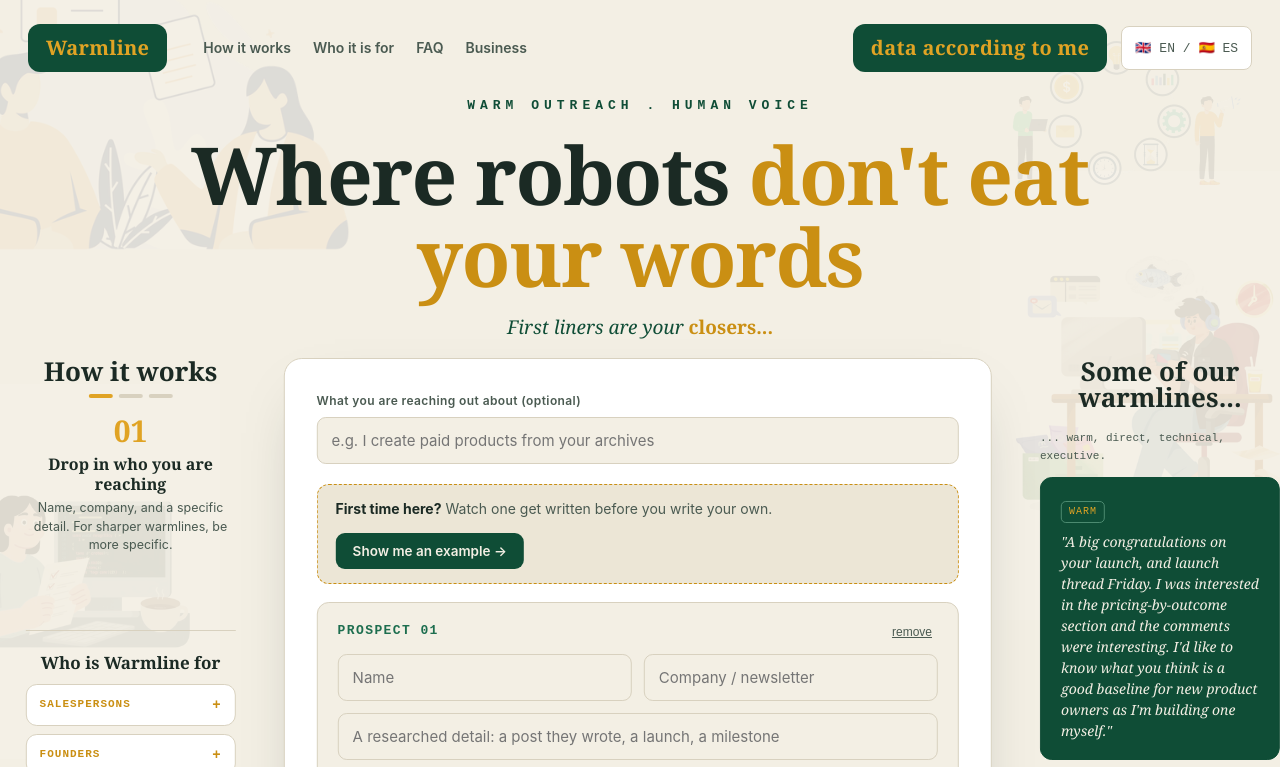
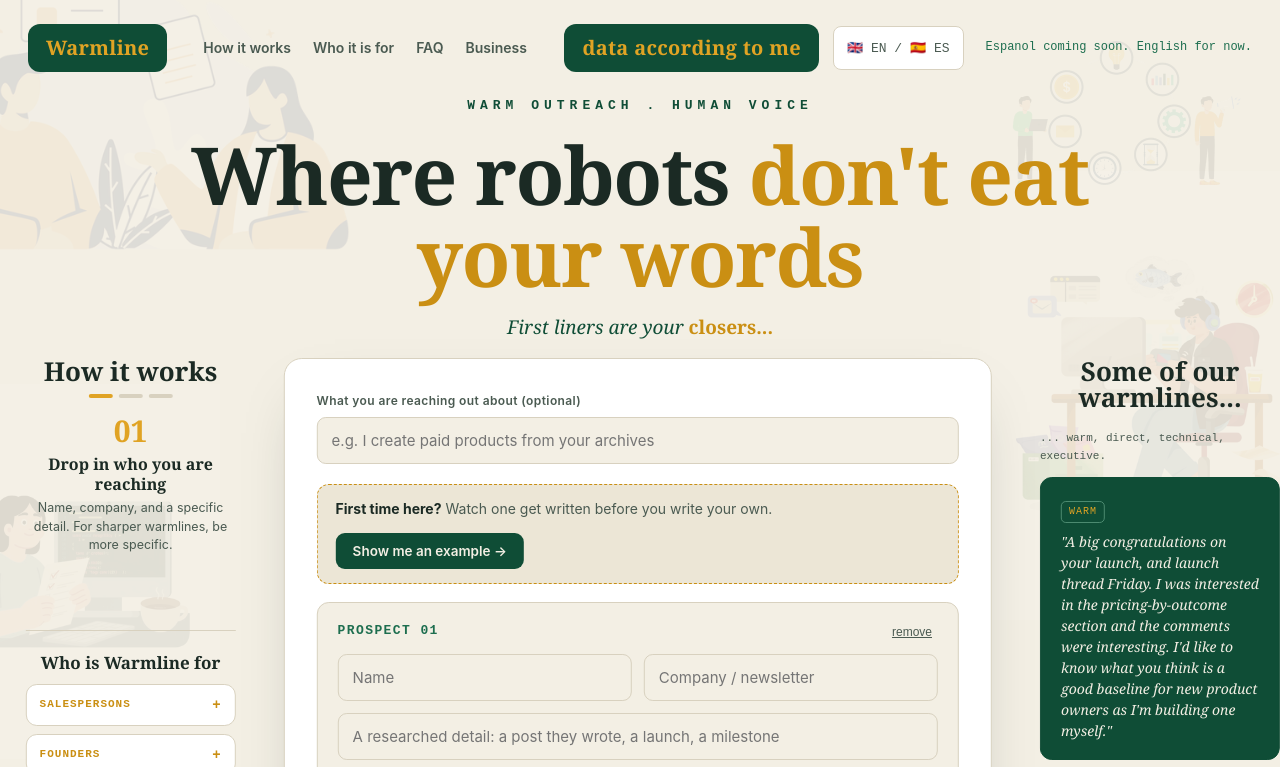
Before and after one commit to YummyAmy/Warmline, a website: page index.html in a window 1280 px wide. Both pictures are taken after a click on the button "Language: English. Spanish is coming.". Shown: the top 767 px of the page. Drawn offline with Linux system fonts and the light colour scheme; no server answers.

Commit message:
restore language script without popup, no script fallback

```diff
--- a/index.html
+++ b/index.html
@@ -194,6 +194,8 @@ input.f:focus,.offer:focus{border-color:var(--green);box-shadow:0 0 0 3px rgba(2
 }
 
 .anchor{display:block;height:0;scroll-margin-top:90px}
+.langnote{display:none;font-family:'Courier New',monospace;font-size:12px;color:var(--green);margin-left:8px}
+.langnote.show{display:inline;animation:fade .3s forwards}
 .skip{position:absolute;left:-9999px;top:0;background:var(--green-deep);color:var(--paper);padding:12px 18px;border-radius:0 0 10px 0;z-index:99;text-decoration:none;font-size:14px}
 .skip:focus{left:0}
 a:focus-visible,button:focus-visible,summary:focus-visible{outline:3px solid var(--gold-text);outline-offset:3px;border-radius:6px}
@@ -415,7 +417,7 @@ a.uc-link{text-decoration:none;border-color:var(--green)}a.uc-link h4{color:var(
   <div class="top">
     <div class="brandnav"><a class="brand" href="#top">Warmline</a>
     <nav class="nav"><a href="#how">How it works</a><a href="#who">Who it is for</a><a href="#faq">FAQ</a><a href="#work">Business</a></nav></div>
-    <div class="topright"><a class="tagr" href="https://ameikpe.substack.com" target="_blank" rel="noopener">data according to me</a><button class="langbtn" id="lang"><span>🇬🇧 EN</span> / <span>🇪🇸 ES</span></button></div>
+    <div class="topright"><a class="tagr" href="https://ameikpe.substack.com" target="_blank" rel="noopener">data according to me</a><button type="button" class="langbtn" id="lang" aria-label="Language: English. Spanish is coming."><span>🇬🇧 EN</span> / <span>🇪🇸 ES</span></button></div>
   </div>
   </div></div>
 
@@ -486,6 +488,7 @@ a.uc-link{text-decoration:none;border-color:var(--green)}a.uc-link h4{color:var(
       <div class="result is-example" id="exResult" hidden><div class="res-body"><p id="exLine"></p></div></div>
       <div class="demo-foot">That's it. Your turn, with someone or a business you want to reach.</div>
     </div>
+    <noscript><div class="card" style="text-align:center"><p style="margin:0 0 8px"><b>Warmline needs JavaScript to write your line.</b></p><p style="margin:0;color:var(--ink-soft);font-size:14.5px">Turn it on and reload, and the tool will appear here. Everything else on this page works without it.</p></div></noscript>
     <div id="cards"></div>
     <div class="bottom"><button class="btn-ghost" id="add">+ Add another prospect</button><button class="btn-all" id="all">Write all lines</button><button class="btn-ghost" id="download">Download results</button></div>
     <div class="critter">
@@ -761,7 +764,7 @@ async function generateOne(i){const row=rows[i];if(!hasContent(row)){errors[i]="
 // showing them a dead end, ask for an email. Same moment, useful outcome.
 function capCapture(el,msg){el.textContent='';const box=document.createElement('div');box.className='cap-capture';const p=document.createElement('p');p.textContent=msg||"Warmline is resting. It hit today's ceiling.";const p2=document.createElement('p');p2.className='cap-sub';p2.textContent="Leave your email and I'll tell you when it's back.";const row=document.createElement('div');row.className='cap-row';const input=document.createElement('input');input.type='email';input.placeholder='you@example.com';input.className='cap-input';const b=document.createElement('button');b.type='button';b.className='cap-btn';b.textContent='Tell me';b.onclick=async()=>{const email=input.value.trim();if(!email||email.indexOf('@')<0){input.focus();return;}b.disabled=true;b.textContent='Sending...';const ok=await postOk('/api/subscribe',{email:email,source:'cap'});if(ok){box.textContent="Got it. I'll email you when Warmline is back.";}else{b.disabled=false;b.textContent='Try again';}};row.appendChild(input);row.appendChild(b);box.appendChild(p);box.appendChild(p2);box.appendChild(row);el.appendChild(box);}
 document.getElementById('all').onclick=async()=>{const btn=document.getElementById('all');btn.disabled=true;btn.textContent='Writing...';for(let i=0;i<rows.length;i++){if(hasContent(rows[i])&&left()>0)await generateOne(i);}btn.disabled=false;btn.textContent='Write all lines';if(anyResults()){document.getElementById('bear').classList.add('show');document.getElementById('pen').style.display='none';document.getElementById('doneLine').classList.add('show');}};
-document.getElementById('download').onclick=()=>{const lines=rows.map((r,i)=>{const out=resultFor(i);return out?(r.name||'Prospect '+(i+1))+(r.company?' ('+r.company+')':'')+' ['+TONE_LABELS[curTone(i)]+']:\n'+out+'\n':null;}).filter(Boolean);if(!lines.length){alert('Write a few warmlines first, then download.');return;}const blob=new Blob(['My Warmline(s)\n\n'+lines.join('\n')],{type:'text/plain'});const a=document.createElement('a');a.href=URL.createObjectURL(blob);a.download='my-warmline.txt';a.click();};
+document.getElementById('download').onclick=()=>{const lines=rows.map((r,i)=>{const out=resultFor(i);return out?(r.name||'Prospect '+(i+1))+(r.company?' ('+r.company+')':'')+' ['+TONE_LABELS[curTone(i)]+']:\n'+out+'\n':null;}).filter(Boolean);if(!lines.length){say('doneLine','Write a few warmlines first, then download.',true);return;}const blob=new Blob(['My Warmline(s)\n\n'+lines.join('\n')],{type:'text/plain'});const a=document.createElement('a');a.href=URL.createObjectURL(blob);a.download='my-warmline.txt';a.click();};
 // v2.0 waitlist, shown once the 15 free lines are gone. Someone who used all
 // fifteen and still wants more is the most qualified person on the site, so the
 // signup is tagged "waitlist" in the export to keep it separate from the
@@ -780,8 +783,7 @@ renderMarquee(seed);
 async function loadComments(){try{const r=await fetch('/api/comments');const d=await r.json();const real=(d.comments||[]).map(c=>[String(c.text||''),String(c.name||'anon')]).filter(x=>x[0]);if(real.length){seed.unshift(...real);renderMarquee(seed);}}catch(e){}}
 loadComments();
 document.getElementById('cBtn').onclick=async()=>{const name=document.getElementById('cName').value.trim()||'anon';const text=document.getElementById('cText').value.trim();if(!text)return;const b=document.getElementById('cBtn');b.disabled=true;const ok=await postOk('/api/comments',{name:name,text:text});b.disabled=false;if(ok){say('cMsg','got it, thank you. I read these before they go up.',false);document.getElementById('cText').value='';document.getElementById('cName').value='';}else{say('cMsg','that did not send. please try again in a moment.',true);}};
-/* lang button (stub for now) */
-document.getElementById('lang').onclick=()=>{alert('Spanish version coming soon. For now the tool is English-only.');};
+
 
 
 
@@ -849,5 +851,19 @@ document.getElementById('lang').onclick=()=>{alert('Spanish version coming soon.
   setTimeout(showAll,3000);
 })();
 
+/* Language switch. Spanish is not built yet, so this says so on the page
+   rather than in a browser popup. */
+(function(){
+  var b=document.getElementById('lang'); if(!b) return;
+  b.onclick=function(){
+    var n=document.getElementById('langNote');
+    if(!n){ n=document.createElement('span'); n.id='langNote'; n.className='langnote';
+      n.setAttribute('role','status'); b.insertAdjacentElement('afterend',n); }
+    n.textContent='Espanol coming soon. English for now.';
+    n.classList.add('show');
+    clearTimeout(b._t); b._t=setTimeout(function(){n.classList.remove('show');},4000);
+  };
+})();
+
 render();refreshMeter();loadGlobal();track('visit');
 </script></body></html>
```
